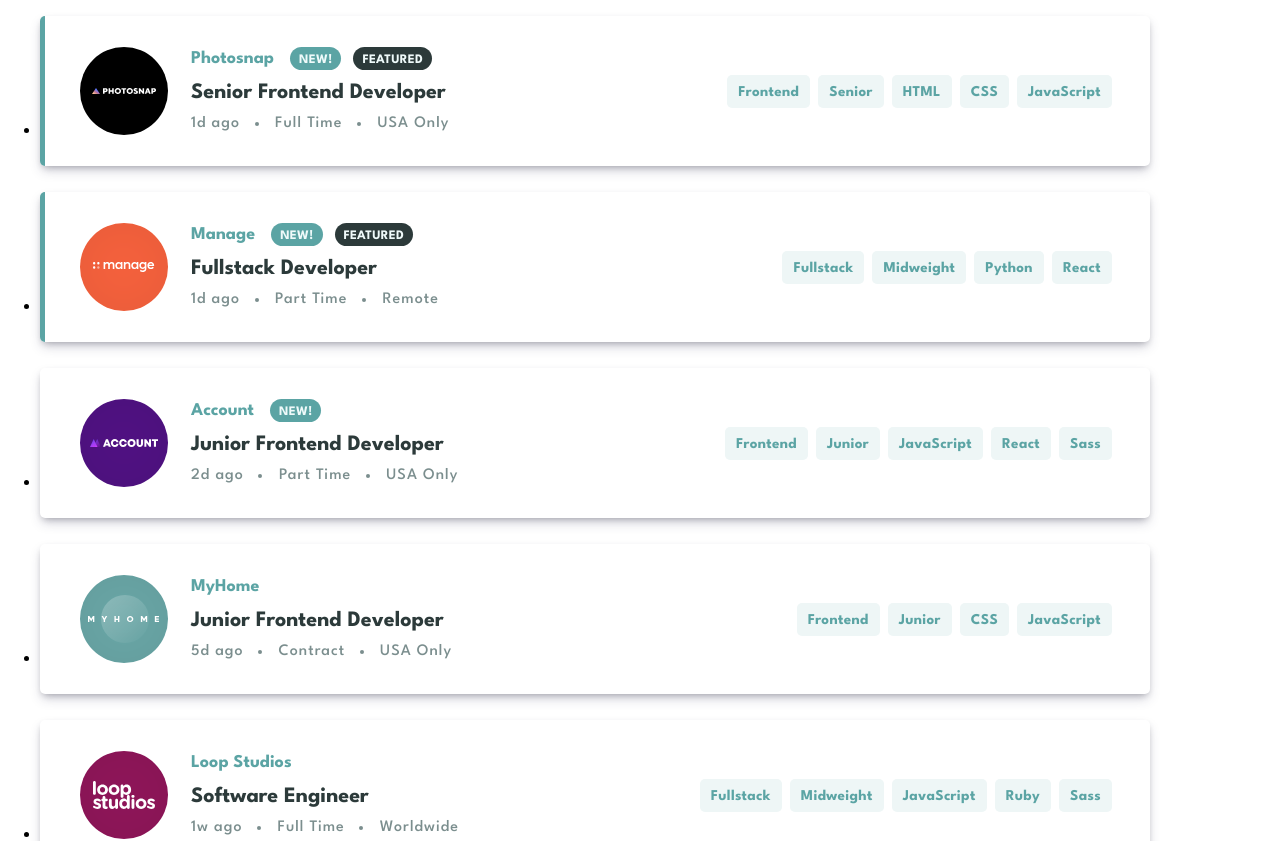
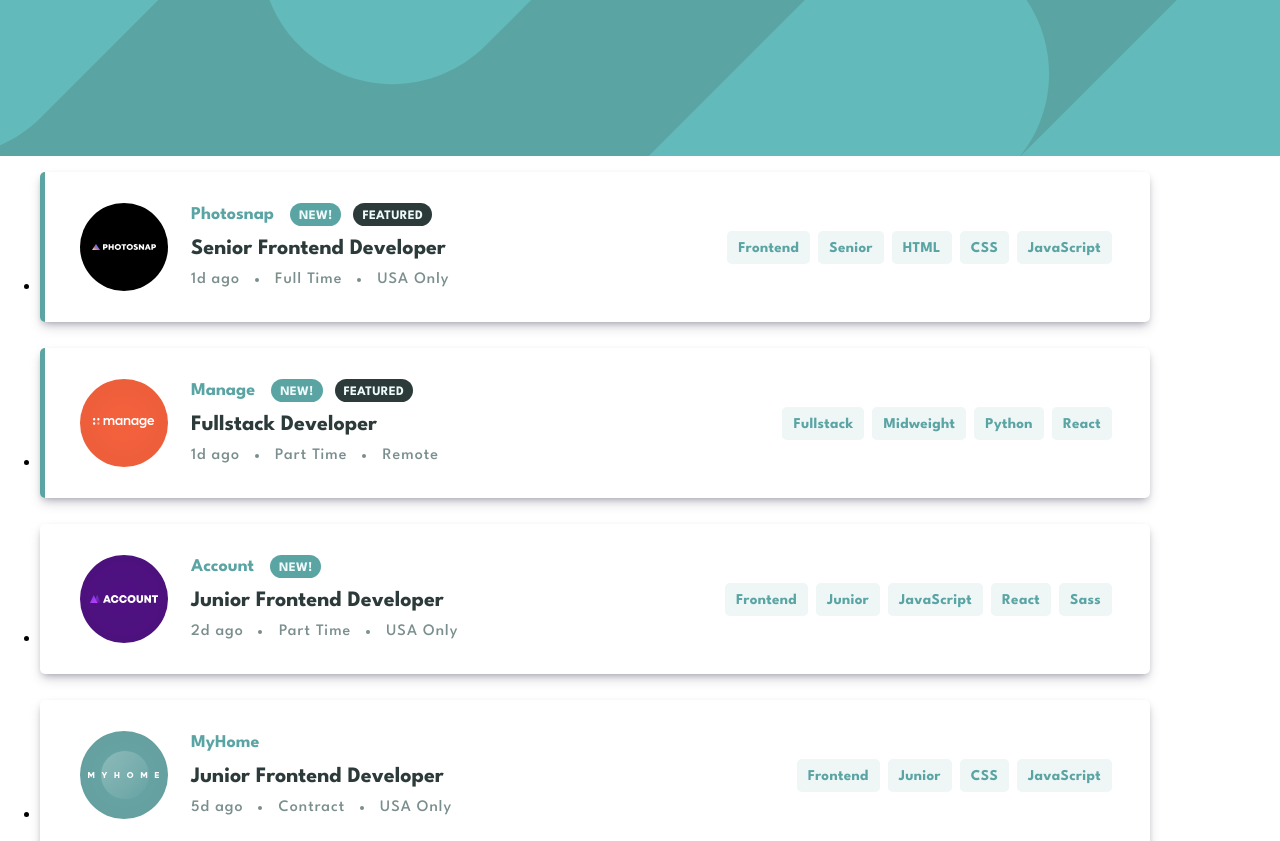
Before and after one commit to Bjorn86/fm-job-listings, a React (Create React App) app: page / in a window 1280 px wide. Shown: the top 841 px of the page. Built offline with nearby package versions, Linux system fonts and the light colour scheme.

Commit message:
feat(header component): create Header component
Create Header component

```diff
--- a/src/components/App/App.jsx
+++ b/src/components/App/App.jsx
@@ -3,6 +3,7 @@ import './App.scss';
 
 // IMPORT COMPONENTS
 import Card from '../../UI/Card/Card';
+import Header from '../Header/Header';
 
 // OTHER IMPORTS
 import jobList from '../../assets/data/data.json';
@@ -11,6 +12,7 @@ import jobList from '../../assets/data/data.json';
 function App() {
   return (
     <div className='app__content'>
+      <Header />
       <ul style={{ width: '1105px' }}>
         {jobList.map((job) => (
           <Card key={job.id} {...job} />
--- /dev/null
+++ b/src/components/Header/Header.jsx
@@ -0,0 +1,8 @@
+// IMPORT STYLES
+import './Header.scss';
+
+function Header() {
+  return <header className='header' />;
+}
+
+export default Header;
--- /dev/null
+++ b/src/components/Header/Header.scss
@@ -0,0 +1,10 @@
+@import '../../styles/mixins';
+@import '../../styles/variables';
+
+.header {
+  min-height: 156px;
+  background:
+    url('../../assets/images/bg-header-desktop.svg') center center/cover
+      no-repeat,
+    $color-desaturated-dark-cyan;
+}
```
